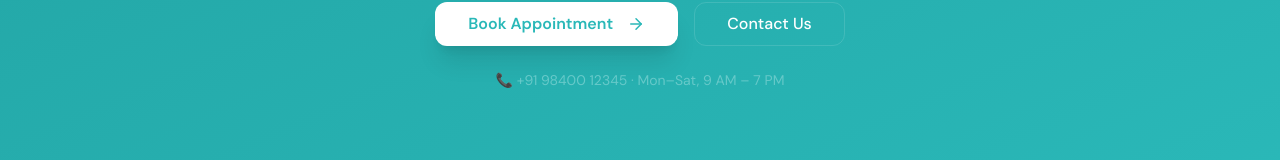
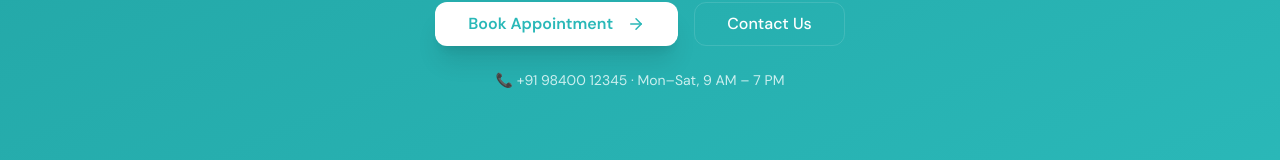
Before and after one commit to prashant-1012/smile-studio, a Next.js app: page / in a window 1280 px wide. Shown: the part 4029-4189 px from the top of the page. Built offline with nearby package versions, Linux system fonts and the light colour scheme; a web font is replaced by a local one.

Commit message:
contrast issue  fix

```diff
--- a/app/page.tsx
+++ b/app/page.tsx
@@ -443,7 +443,7 @@ export default function HomePage() {
               <Link href="/contact">Contact Us</Link>
             </Button>
           </div>
-          <p className="text-teal-300 text-sm mt-6">
+          <p className="text-teal-100 text-sm mt-6">
             📞 +91 98400 12345 · Mon–Sat, 9 AM – 7 PM
           </p>
         </div>
```
